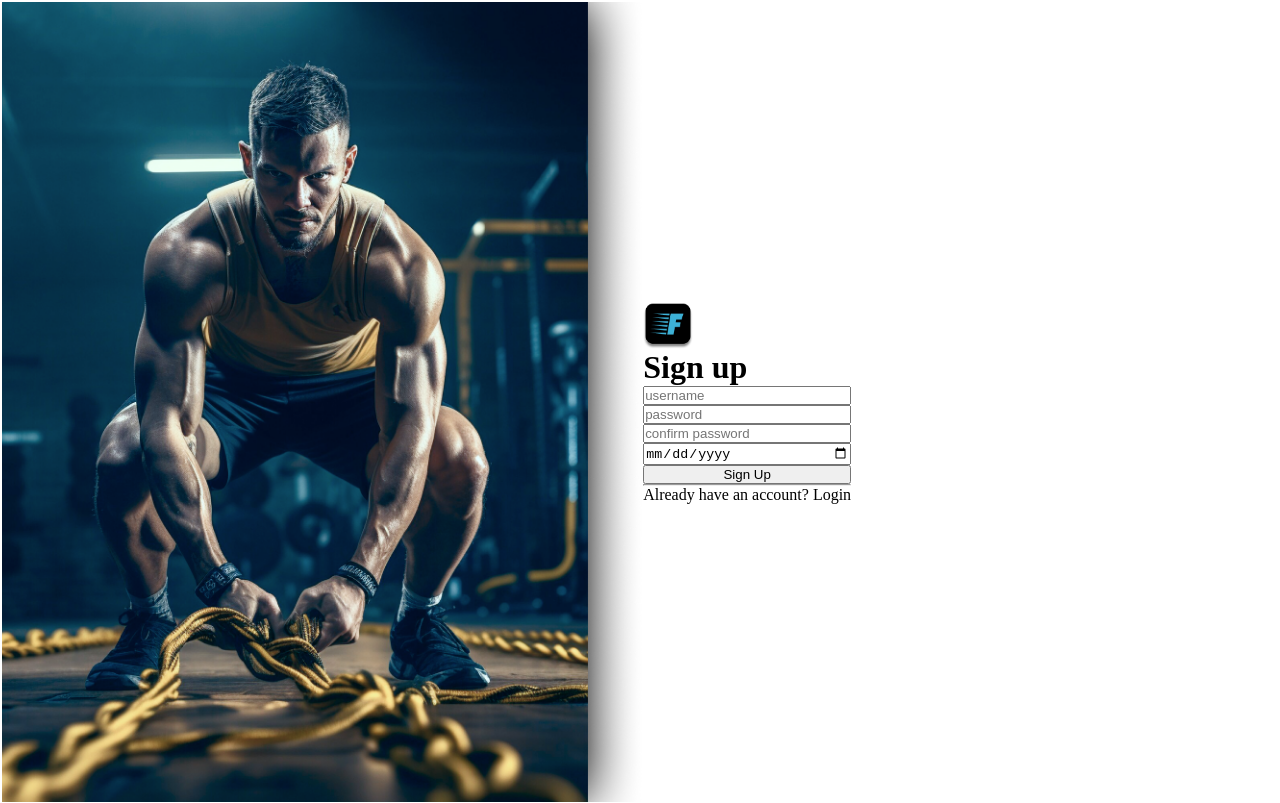
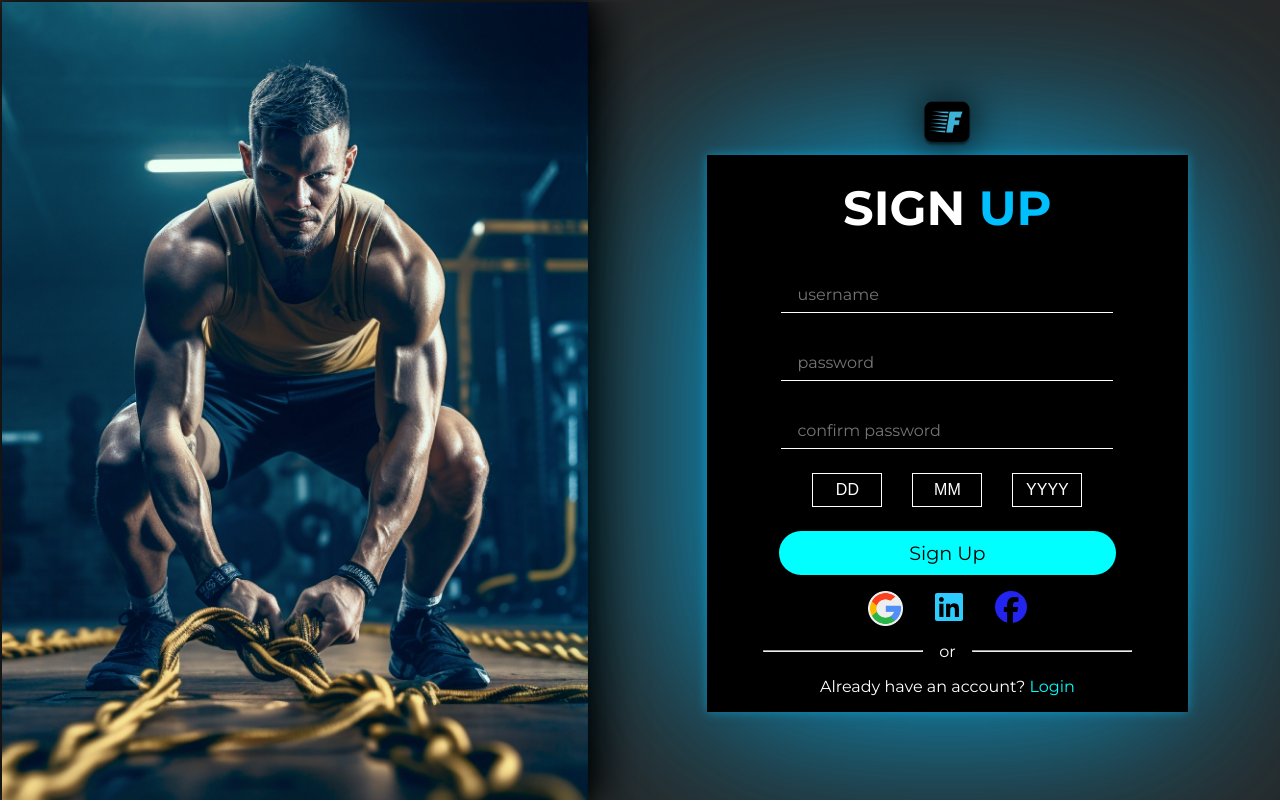
Before and after one commit to MohamedFazil89/Fitness-AI, a React (Create React App) app: page / in a window 1280 px wide. Built offline with nearby package versions, Linux system fonts and the light colour scheme.

Commit message:
Login system design complete

```diff
--- a/src/App.css
+++ b/src/App.css
@@ -1,15 +1,22 @@
+@import url('https://fonts.googleapis.com/css2?family=Montserrat:wght@400;700&display=swap');
+
+
 *{
   margin: 0;
   padding: 0;
   box-sizing: border-box;
 }
 
-/* After git pull */
 
 .SignUp-container{
   display: flex;
+  height: 100vh;
+  background-color: rgb(39, 39, 39);
+  overflow: hidden;
+  font-family: 'Montserrat', sans-serif;
 
 }
+
 
 .Image-container{
   background-image: url("./assets/loginimage.png");
@@ -21,7 +28,7 @@
   justify-content: center;
   align-items: center;
   margin: .1rem;
-
+  filter: drop-shadow(0 0 10px black);
 
 }
 
@@ -30,12 +37,18 @@
   flex-direction: column;
   display: flex;
   justify-content: center;
+  align-items: center;
+  margin-left: 4rem;
+
 
 }
 
 .Logo{
   width: 50px;
   height: 50px;
+  margin: .5rem;
+  z-index: 10;
+  filter: drop-shadow(0 0 20px black);
 
 
 }
@@ -43,28 +56,168 @@
 .Form-elements{
   display: flex;
   flex-direction: column;
+  align-items: center;
+  background-color: black;
+  box-shadow: 0 0 10px rgba(0, 191, 255, .5);
+  padding: 0rem 1.5rem;
+  color: white;
+  filter: drop-shadow(0 0 100px rgba(0,191, 255, .9));
+
+
 }
 
 .Title{
+  font-size: 3rem;
+  font-family: 'Montserrat', sans-serif;
+  margin: 1.5rem;
+  /* margin-top: 1rem; */
+  font-weight: bold;
+
 
 }
 
 .input{
+  all: unset;
+  border-bottom: 1px solid white;
+  padding: .5rem 1rem;
+  width: 300px;
+  margin: 1rem;
+  /* margin-bottom: .3rem; */
+  text-align: start;
+
 
 }
 
-.input-date{
+
+  /* date css */
+
+.date-input-container {
+  display: flex;
+  gap: 30px;
+  margin: .5rem;
+}
+
+.date-input {
+  width: 70px;
+  padding: 7px;
+  font-size: 16px;
+  text-align: center;
+  border: 1px solid #fff;
+  background-color: transparent;
+  color: #fff;
+  outline: none;
+}
+
+.date-input:last-child {
+  width: 70px;
+}
+
+.date-input::placeholder {
+  color: #fff;
+}
+
+.date-input:focus {
+  border-color: #999;
+}
+
+input[type="number"]::-webkit-inner-spin-button,
+input[type="number"]::-webkit-outer-spin-button {
+  -webkit-appearance: none;
+  margin: 0;
+}
+
+
+
+  /* end date css */
+
+
+
+.SignUp-btn{
+  all: unset;
+  width: fit-content;
+  background-color: aqua;
+  padding: 10px 130px;
+  margin: 1rem;
+  border-radius: 50px;
+  font-size: 1.2rem;
+  font-family: 'Montserrat', sans-serif;
+  color: black;
+  cursor: pointer;
+  transition: .5s;
+
 
 }
 
-.SignUp-btn{
-
+.SignUp-btn:hover{
+  background-color: rgba(0, 255, 255, 0.582);
 }
 
 .Circle{
+  width: 40px;
+  height: 40px;
+  border-radius: 50%;
+  background-color: blue;
+  margin-bottom: 1rem;
 
+}
+.OAuth-container{
+  display: flex;
+  gap: 2rem;
 }
 
 .Already-Account{
+  margin-bottom: 1rem ;
+  font-family: 'Montserrat', sans-serif;
+  margin-bottom: 1rem;
+
+
 
 }
+.Already-Account span{
+  color: aqua;
+  cursor: pointer;
+
+}
+.Form-elements .line hr{
+  width: 10rem;
+  height: fit-content;
+  position: relative;
+  top: .5rem;
+  margin-left: 1rem;
+  margin-right: 1rem;
+}
+
+.line{
+  display: flex;
+  margin: 1rem;
+}
+.OAuth-container span{
+  cursor: pointer;
+  /* color: red; */
+}
+.OAuth-container span:nth-child(1){
+ /* color: white; */
+
+
+}
+.OAuth-container span:nth-child(2){
+  color: rgb(46, 203, 255);
+}
+.OAuth-container span:nth-child(3){
+  color: rgb(36, 36, 241);
+}
+
+.Google{
+  width: 35px;
+ height: 35px;
+}
+
+.Forgot{
+  font-family: 'Poppins', sans-serif;  /* Applying Poppins font */
+  font-size: 1rem;
+  color: rgba(255, 255, 255, 0.459);
+  cursor: pointer;
+  margin-left: 13rem;
+  font-weight: lighter;
+
+}
--- a/src/App.js
+++ b/src/App.js
@@ -1,62 +1,202 @@
-import React from "react"
+import React, { useState } from "react";
 import './App.css';
-
-import Logo from "./assets/FLOGO.png"
+import Google from "./assets/google.png";
+import Logo from "./assets/FLOGO.png";
+import { FontAwesomeIcon } from '@fortawesome/react-fontawesome';
+import { faLinkedin, faFacebook } from '@fortawesome/free-brands-svg-icons';
 
 function App() {
+  const [isSignup, setIsSignup] = useState(true);
+  const [signupData, setSignupData] = useState({
+    username: "",
+    password: "",
+    confirmPassword: "",
+    birth: { day: "", month: "", year: "" }
+  });
+
+  const handleChange = (e) => {
+    const { name, value } = e.target;
+
+    if (name in signupData.birth) {
+      setSignupData((prevData) => ({
+        ...prevData,
+        birth: {
+          ...prevData.birth,
+          [name]: value
+        }
+      }));
+    } else {
+      setSignupData((prevData) => ({
+        ...prevData,
+        [name]: value
+      }));
+    }
+  };
+
+  // Auths
+
+  // GAuth
+  const handleGAuth = () =>{
+    console.log("Google oAuth");
+
+  }
+
+  // LAuth
+  const handleLAuth = () =>{
+    console.log("LinkedIn oAuth");
+
+  }
+
+  // FAuth
+  const handleFAuth = () =>{
+    console.log("FaceBook oAuth");
+
+  }
+
+  const handleSubmit = (e) => {
+    e.preventDefault();
+    if (isSignup) {
+      if (signupData.password === signupData.confirmPassword) {
+        console.log(signupData);
+
+      }else{
+        alert("Passwords do not match");
+      }
+    }
+  };
+
   return (
     <div className="SignUp-container">
       <div className="Image-container">
-
-
+        {/* Add any additional content or images here */}
       </div>
-      <form action="/SignUp" method="POST" className="Form-container">
+      <form onSubmit={handleSubmit} className="Form-container">
         <img src={Logo} alt="Logo" className="Logo" />
         <div className="Form-elements">
-      <h1 className="Title">Sign <span>up</span></h1>
+          {isSignup ? (
+            <p className="Title">
+              SIGN <span style={{ color: "rgb(0, 191, 255)" }}>UP</span>
+            </p>
+          ) : (
+            <p className="Title">
+              LOG<span style={{ color: "rgb(0, 191, 255)" }}>IN</span>
+            </p>
+          )}
           <input
             type="text"
+            name="username"
             placeholder="username"
-      autoComplete="false"
+            autoComplete="off"
             className="input"
+            value={signupData.username}
+            onChange={handleChange}
           />
 
           <input
             type="password"
+            name="password"
             placeholder="password"
-      autoComplete="false"
+            autoComplete="off"
             className="input"
-
+            value={signupData.password}
+            onChange={handleChange}
           />
 
+          {isSignup && (
             <input
               type="password"
+              name="confirmPassword"
               placeholder="confirm password"
-      autoComplete="false"
+              autoComplete="off"
               className="input"
+              value={signupData.confirmPassword}
+              onChange={handleChange}
+            />
+          )}
 
-       />
+          {isSignup && (
+            <div className="date-input-container">
+              <input
+                name="day"
+                type="number"
+                placeholder="DD"
+                maxLength={2}
+                required
+                className="date-input"
+                value={signupData.birth.day}
+                onChange={(e) => {
+                  const value = e.target.value;
+                  // Limit to 2 digits
+                  if (value.length <= 2) {
+                    handleChange(e);
+                  }
+                }} />
+              <input
+                name="month"
+                type="number"
+                required
+                placeholder="MM"
+                maxLength="2"
+                className="date-input"
+                value={signupData.birth.month}
+                onChange={(e) => {
+                  const value = e.target.value;
+                  // Limit to 2 digits
+                  if (value.length <= 2) {
+                    handleChange(e);
+                  }
+                }} />
+              <input
+                name="year"
+                type="number"
+                placeholder="YYYY"
+                required
+                maxLength="4"
+                className="date-input"
+                value={signupData.birth.year}
+                onChange={(e) => {
+                  const value = e.target.value;
+                  // Limit to 2 digits
+                  if (value.length <= 4) {
+                    handleChange(e);
+                  }
+                }} />
+            </div>
+          )}
 
-      <input
-      type="date"
-      placeholder="confirm password"
-      autoComplete="false"
-      className="input-date"
+          <button type="submit" className="SignUp-btn">
+            {isSignup ? "Sign Up" : "Login"}
+          </button>
 
-      />
+          <div className="OAuth-container">
+            <span className="Google" onClick={handleGAuth}>
+              <img src={Google} alt="Google" className="Google" />
+            </span>
+            <span onClick={handleLAuth}>
+              <FontAwesomeIcon icon={faLinkedin} size="2x" />
+            </span>
+            <span onClick={handleFAuth}>
+              <FontAwesomeIcon icon={faFacebook} size="2x" />
+            </span>
+          </div>
 
+          <span className="line">
+            <hr /> or <hr />
+          </span>
 
-      <button type="submit" className="SignUp-btn">Sign Up</button>
-      <span className="Circle"></span>
-      <span className="Circle"></span>
-      <span className="Circle"></span>
-
-      <hr />
-      <p className="Already-Account">Already have an account? <span>Login</span></p>
-
+          {isSignup ? (
+            <p className="Already-Account">
+              Already have an account?{" "}
+              <span onClick={() => setIsSignup(!isSignup)}>Login</span>
+            </p>
+          ) : (
+            <p className="Already-Account">
+              Create your own account?{" "}
+              <span onClick={() => setIsSignup(!isSignup)}>Sign Up</span>
+            </p>
+          )}
         </div>
       </form>
-
     </div>
   );
 }
```
Also changed, not shown: package.json (+7 -0 lines), src/firebase/firebase.js (added, +12 -0 lines), src/firebase/firebaseConfig.js (added, +21 -0 lines), src/assets/google.png (added), 1 other file (tests, documents, lock files or other folders). Lines whose indentation alone changed are shown as unchanged.
